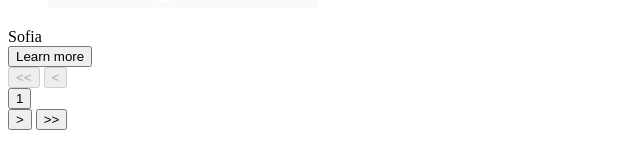
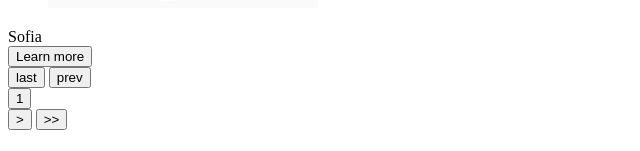
Before and after one commit to makrakvladislav/rsschool2022Q1, a plain HTML site: page src/pets/pets.html in a window 1280 px wide. Shown: the part 3302-3453 px from the top of the page, without its empty margins (0-640 px from the left). Drawn offline with Linux system fonts and the light colour scheme.

Commit message:
fix: fix pagination buttons

```diff
--- a/src/pets/pets.html
+++ b/src/pets/pets.html
@@ -203,11 +203,11 @@
 
           </section>
           <div class="pagination">
-            <button class="button pagination__item--first" disabled>
-              <<
+            <button class="button pagination__item--first">
+              last
             </button>
-            <button class="button pagination__item--prev" disabled>
-              <
+            <button class="button pagination__item--prev">
+              prev
             </button>
             <div class="pagination__list">
               <button class="button pagination__item">1</button>
```
